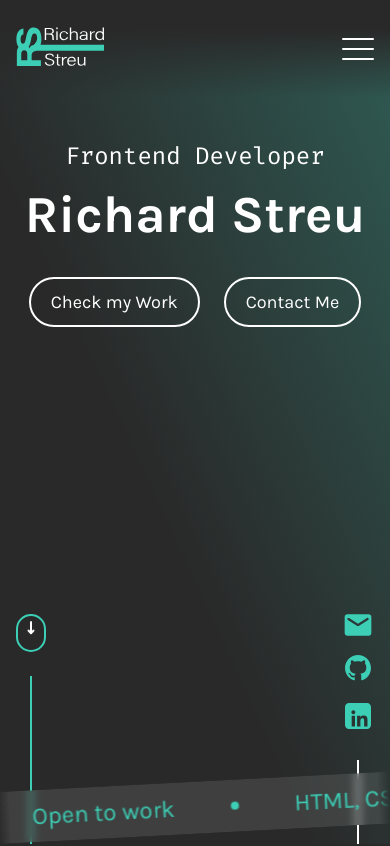
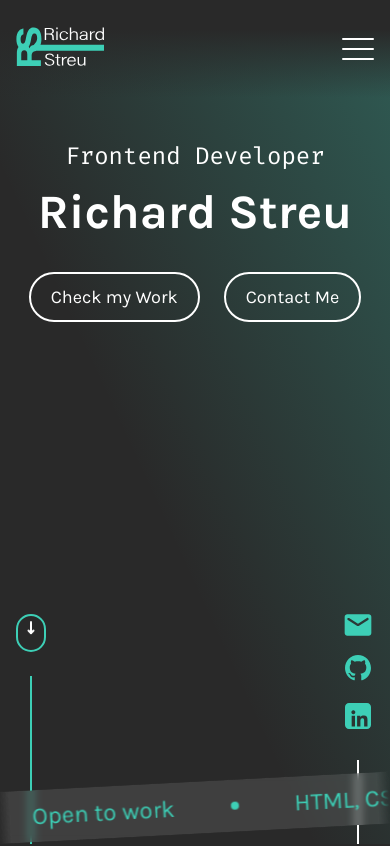
Before and after one commit to RichardStreu/portfolioAngular, an Angular app: page / in a window 390 px wide. Shown: the top 846 px of the page. Built offline with nearby package versions, Linux system fonts and the light colour scheme.

Commit message:
feat: enhance header styles for better responsiveness and adjust hero section font size

```diff
--- a/src/app/core/header/header.component.scss
+++ b/src/app/core/header/header.component.scss
@@ -60,6 +60,10 @@ header {
 
         &:hover {
           color: $color-highLight;
+        }
+
+        @media (hover: none) {
+          color: white;
         }
       }
 
@@ -145,6 +149,7 @@ header {
       cursor: pointer;
       position: relative;
       z-index: 2000;
+      background-color: transparent;
 
       @media screen and (max-width: 1100px) {
         display: flex;
@@ -154,6 +159,12 @@ header {
         background-color: $color-highLight;
       }
 
+      @media (hover: none) {
+        div {
+          background-color: white!important;
+        }
+      }
+
       div {
         width: 100%;
         height: 2px;
@@ -161,6 +172,8 @@ header {
         border-radius: 100vh;
         transition: all 0.2s ease-in-out;
       }
+
+
     }
 
     .burgerVisible {
--- a/src/app/landing-page/sections/a-hero/a-hero.component.scss
+++ b/src/app/landing-page/sections/a-hero/a-hero.component.scss
@@ -68,7 +68,7 @@
         padding-bottom: 40px;
 
         @media screen and (max-width: 1100px) {
-          font-size: 3.25rem;
+          font-size: 3rem;
           text-align: center;
           padding-bottom: 2rem;
         }
```
